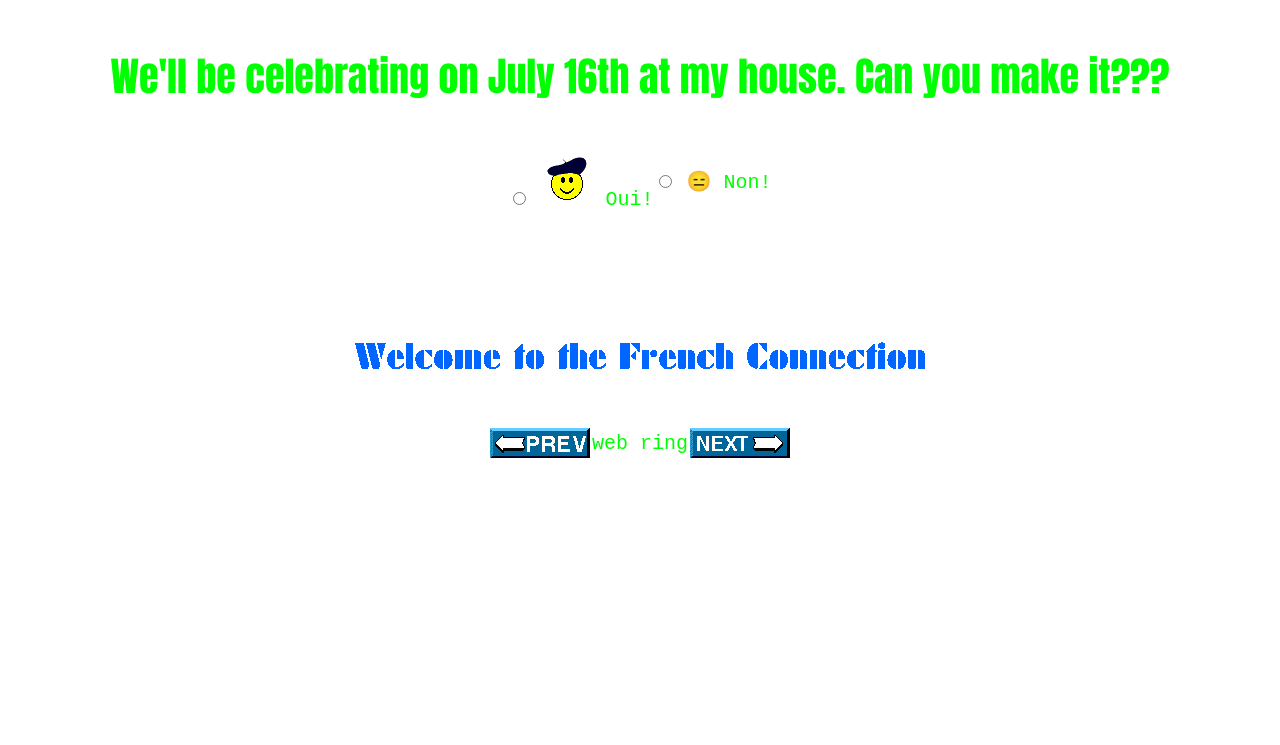
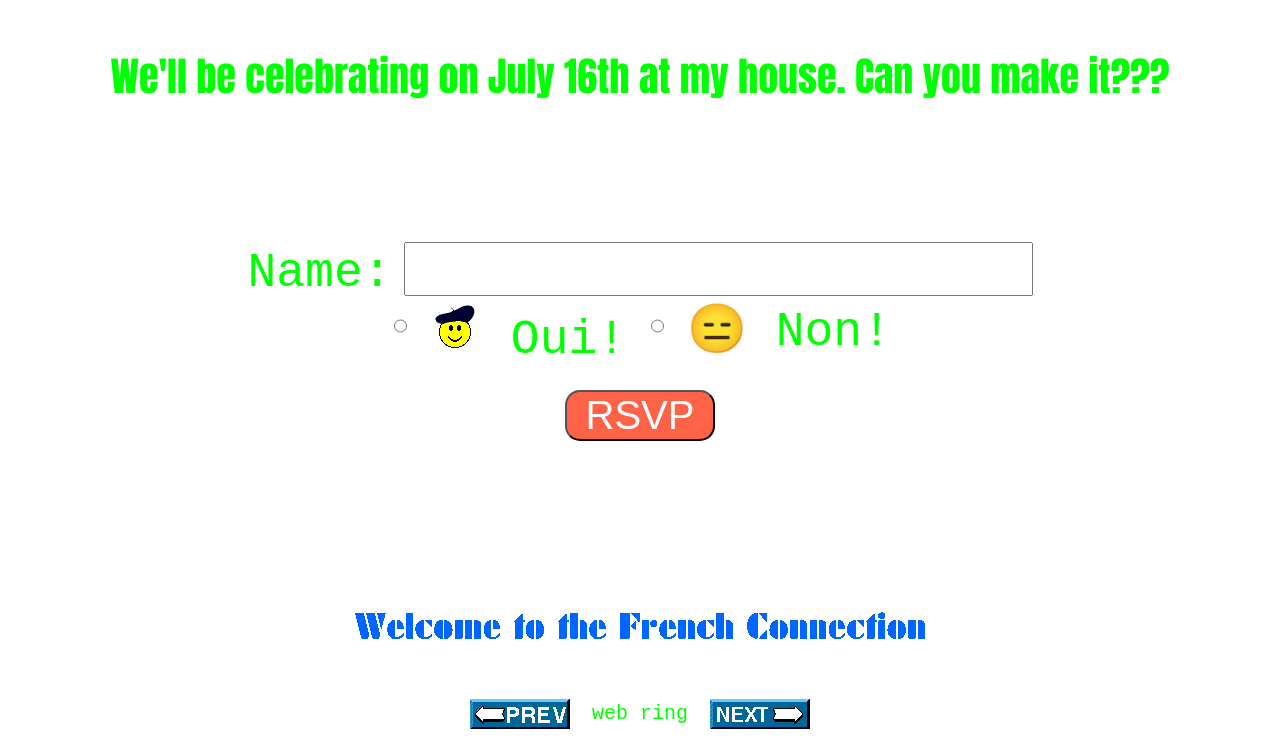
Before and after one commit to totallynotcory/totallynotcory.github.io, a website: page index.html in a window 1280 px wide. Shown: the part 1344-2089 px from the top of the page. Before the commit the page ends 1819 px from the top, so only its background shows below. Drawn offline with Linux system fonts and the light colour scheme.

Commit message:
Better cursor, form works

```diff
--- a/index.html
+++ b/index.html
@@ -60,17 +60,25 @@
     <img src="./gifs/grimreaper.gif" />
 
     <h1 class="invite">We'll be celebrating on July 16th at my house.  Can you make it???</h1>
-    <form action="/" method="post">
-        <div class="flex">
-            <div class="oui">
-                <input type="radio" name="attend" id="oui" value="oui">
-                <label for="oui"><img src="./gifs/beretsmiley.gif" /> Oui! </label>
+    <br><br><br>
+    <form class="flex-vert" action="mailto:cpotwin+bastilleday@gmail.com" method="get" enctype="text/plain">
+        <div>
+            <div class="name">
+                <label for="name">Name:</label>
+                <input type="text" name="name" id="name">
             </div>
-            <div class="non">
-                <input type="radio" name="attend" id="non" value="non">
-                <label for="non">😑 Non!</label>
+            <div class="flex">
+                <div class="oui flex">
+                    <input type="radio" name="attend" id="oui" value="oui">
+                    <label for="oui"><img src="./gifs/beretsmiley.gif" /> Oui! </label>
+                </div>
+                <div class="non flex">
+                    <input type="radio" name="attend" id="non" value="non">
+                    <label for="non">😑 Non!</label>
+                </div>
             </div>
         </div>
+        <button class="rsvp-button">RSVP</button>
     </form>
 
     <br><br><br>
--- a/style.css
+++ b/style.css
@@ -1,5 +1,5 @@
 html {
-    cursor: pointer;
+    cursor: url('./gifs/Guillotine_smiley.gif'), pointer;
     height: 100vh;
     font-size: 20px;
 }
@@ -29,11 +29,15 @@ img {
 .flex {
     display: flex;
     align-items: center;
+    justify-content: center;
+    gap: 20px;
 }
 
 .flex-vert {
     display: flex;
     flex-direction: column;
+    align-items: center;
+    justify-content: center;
 }
 
 .transparent-bkg {
@@ -48,6 +52,11 @@ img {
     .hide-on-mobile {
         display: inline-block;
     }
+}
+
+.top {
+    justify-content: space-evenly;
+    width: 100%;
 }
 
 .dog h2 {
@@ -71,11 +80,20 @@ img {
     width: 80%;
 }
 
-.top {
-    justify-content: space-evenly;
-    width: 100%;
+label, input {
+    height: 48px;
+    font-size: 48px;
 }
 
 h1.invite {
     font-family: Impact, Haettenschweiler, 'Arial Narrow Bold', sans-serif
 }
+
+.rsvp-button {
+    margin: 40px;
+    font-size: 2rem;
+    background-color:tomato;
+    color: white;
+    border-radius: 15px;
+    width: 150px;
+}
```
